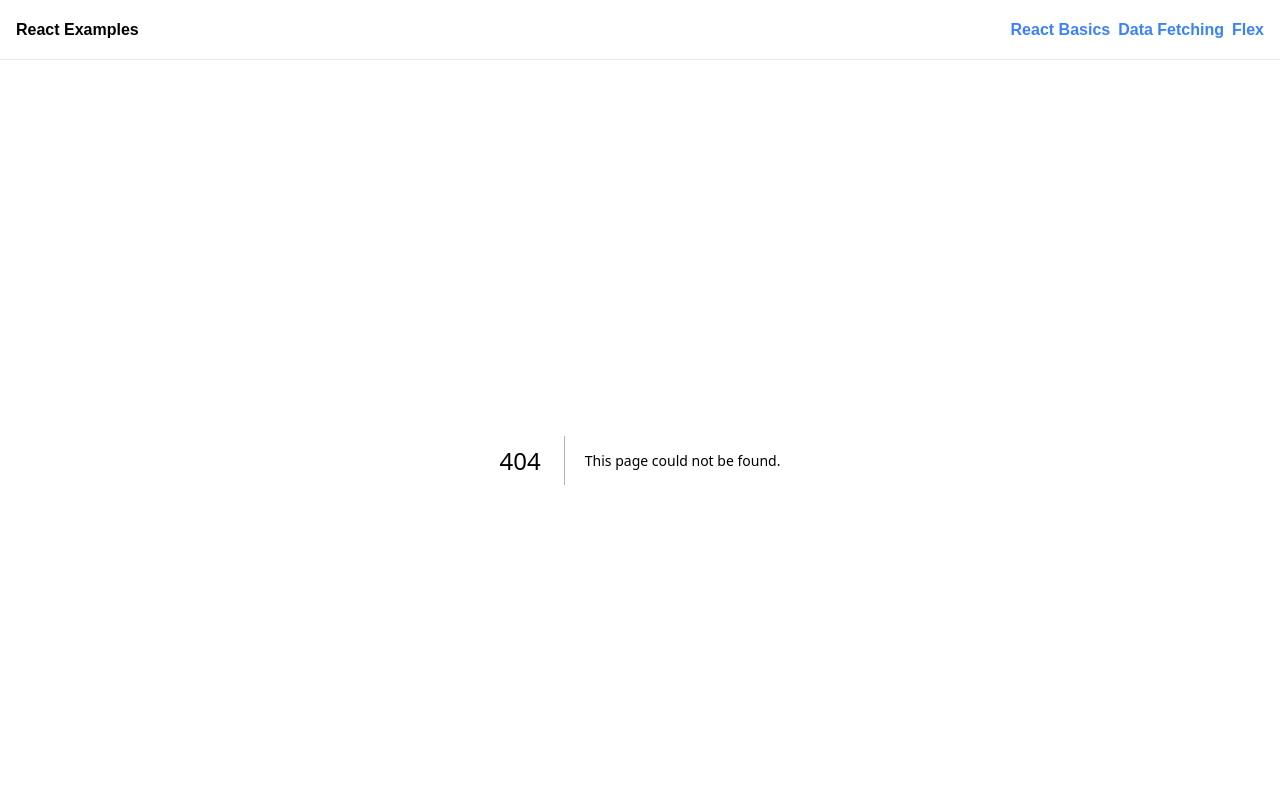
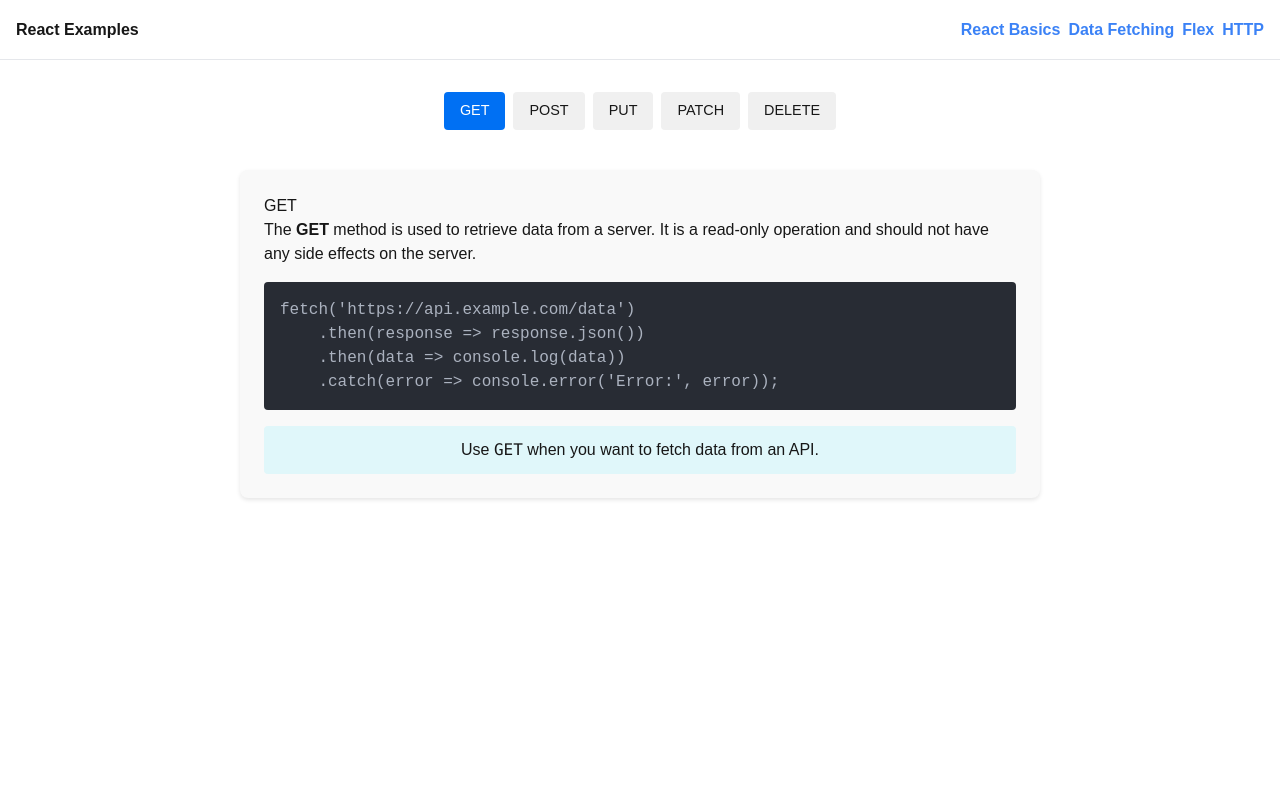
Before and after one commit to DevinBriscall/react, a Next.js app: page /http in a window 1280 px wide. Before the commit this address had no page. Shown: the top 800 px of the page. Built offline with nearby package versions, Linux system fonts and the light colour scheme.

Commit message:
add a page to explain http methods

```diff
--- a/src/components/Navbar.js
+++ b/src/components/Navbar.js
@@ -15,6 +15,9 @@ export default function Navbar() {
 				<Link href={"/flex-card"} className="hover:underline">
 					Flex
 				</Link>
+				<Link href={"/http"} className="hover:underline">
+					HTTP
+				</Link>
 			</div>
 		</div>
 	);
--- /dev/null
+++ b/src/pages/http.js
@@ -0,0 +1,241 @@
+import React, { useState } from "react";
+
+export default function HTTPMethods() {
+	const [activeTab, setActiveTab] = useState("GET"); // Track active tab
+
+	return (
+		<div className="container">
+			{/* Tabs for each HTTP method */}
+			<div className="tabs">
+				{["GET", "POST", "PUT", "PATCH", "DELETE"].map((tab) => (
+					<button
+						key={tab}
+						onClick={() => setActiveTab(tab)}
+						className={`tab-button ${activeTab === tab ? "active" : ""}`}
+					>
+						{tab}
+					</button>
+				))}
+			</div>
+
+			{/* Content for each tab */}
+			<div className="content">
+				{activeTab === "GET" && (
+					<div className="explanation-box">
+						<h3>GET</h3>
+						<p>
+							The <strong>GET</strong> method is used to retrieve data from a
+							server. It is a read-only operation and should not have any side
+							effects on the server.
+						</p>
+						<pre>
+							{`fetch('https://api.example.com/data')
+	.then(response => response.json())
+	.then(data => console.log(data))
+	.catch(error => console.error('Error:', error));`}
+						</pre>
+						<div className="visual-cue">
+							<p>
+								Use <code>GET</code> when you want to fetch data from an API.
+							</p>
+						</div>
+					</div>
+				)}
+
+				{activeTab === "POST" && (
+					<div className="explanation-box">
+						<h3>POST</h3>
+						<p>
+							The <strong>POST</strong> method is used to send data to the
+							server to create a new resource. It often results in a change in
+							state or side effects on the server.
+						</p>
+						<pre>
+							{`fetch('https://api.example.com/data', {
+	method: 'POST',
+	headers: {
+		'Content-Type': 'application/json',
+	},
+	body: JSON.stringify({
+		name: 'John Doe',
+		email: 'john@example.com',
+	}),
+})
+	.then(response => response.json())
+	.then(data => console.log(data))
+	.catch(error => console.error('Error:', error));`}
+						</pre>
+						<div className="visual-cue">
+							<p>
+								Use <code>POST</code> when you want to create a new resource on
+								the server.
+							</p>
+						</div>
+					</div>
+				)}
+
+				{activeTab === "PUT" && (
+					<div className="explanation-box">
+						<h3>PUT</h3>
+						<p>
+							The <strong>PUT</strong> method is used to update an existing
+							resource on the server. It replaces the entire resource with the
+							new data provided.
+						</p>
+						<pre>
+							{`fetch('https://api.example.com/data/1', {
+	method: 'PUT',
+	headers: {
+		'Content-Type': 'application/json',
+	},
+	body: JSON.stringify({
+		name: 'Jane Doe',
+		email: 'jane@example.com',
+	}),
+})
+	.then(response => response.json())
+	.then(data => console.log(data))
+	.catch(error => console.error('Error:', error));`}
+						</pre>
+						<div className="visual-cue">
+							<p>
+								Use <code>PUT</code> when you want to update an entire resource
+								on the server.
+							</p>
+						</div>
+					</div>
+				)}
+
+				{activeTab === "PATCH" && (
+					<div className="explanation-box">
+						<h3>PATCH</h3>
+						<p>
+							The <strong>PATCH</strong> method is used to partially update an
+							existing resource on the server. Unlike <code>PUT</code>, it only
+							updates the fields that are provided in the request.
+						</p>
+						<pre>
+							{`fetch('https://api.example.com/data/1', {
+	method: 'PATCH',
+	headers: {
+		'Content-Type': 'application/json',
+	},
+	body: JSON.stringify({
+		email: 'jane.doe@example.com',
+	}),
+})
+	.then(response => response.json())
+	.then(data => console.log(data))
+	.catch(error => console.error('Error:', error));`}
+						</pre>
+						<div className="visual-cue">
+							<p>
+								Use <code>PATCH</code> when you want to update part of a
+								resource on the server.
+							</p>
+						</div>
+					</div>
+				)}
+
+				{activeTab === "DELETE" && (
+					<div className="explanation-box">
+						<h3>DELETE</h3>
+						<p>
+							The <strong>DELETE</strong> method is used to delete a resource
+							from the server. It removes the specified resource.
+						</p>
+						<pre>
+							{`fetch('https://api.example.com/data/1', {
+	method: 'DELETE',
+})
+	.then(response => {
+		if (response.ok) {
+			console.log('Resource deleted successfully');
+		}
+	})
+	.catch(error => console.error('Error:', error));`}
+						</pre>
+						<div className="visual-cue">
+							<p>
+								Use <code>DELETE</code> when you want to remove a resource from
+								the server.
+							</p>
+						</div>
+					</div>
+				)}
+			</div>
+
+			{/* Styling */}
+			<style jsx>{`
+				.container {
+					max-width: 1200px;
+					margin: 0 auto;
+					padding: 2rem;
+					display: flex;
+					flex-direction: column;
+					align-items: center;
+					gap: 1.5rem;
+					font-family: Arial, sans-serif;
+				}
+
+				.tabs {
+					display: flex;
+					flex-wrap: wrap;
+					gap: 0.5rem;
+					margin-bottom: 1rem;
+					justify-content: center;
+				}
+
+				.tab-button {
+					padding: 0.5rem 1rem;
+					background-color: #f0f0f0;
+					border: none;
+					border-radius: 4px;
+					cursor: pointer;
+					transition: background-color 0.3s ease;
+					font-size: 0.9rem;
+				}
+
+				.tab-button.active {
+					background-color: #0070f3;
+					color: white;
+				}
+
+				.tab-button:hover {
+					background-color: #005bb5;
+					color: white;
+				}
+
+				.content {
+					width: 100%;
+					max-width: 800px;
+				}
+
+				.explanation-box {
+					background-color: #f9f9f9;
+					padding: 1.5rem;
+					border-radius: 8px;
+					box-shadow: 0 2px 4px rgba(0, 0, 0, 0.1);
+				}
+
+				.visual-cue {
+					background-color: #e0f7fa;
+					padding: 0.75rem;
+					border-radius: 4px;
+					margin-top: 1rem;
+					text-align: center;
+				}
+
+				pre {
+					background-color: #282c34;
+					color: #abb2bf;
+					padding: 1rem;
+					border-radius: 4px;
+					overflow-x: auto;
+					font-family: "Courier New", Courier, monospace;
+					margin: 1rem 0;
+				}
+			`}</style>
+		</div>
+	);
+}
```
